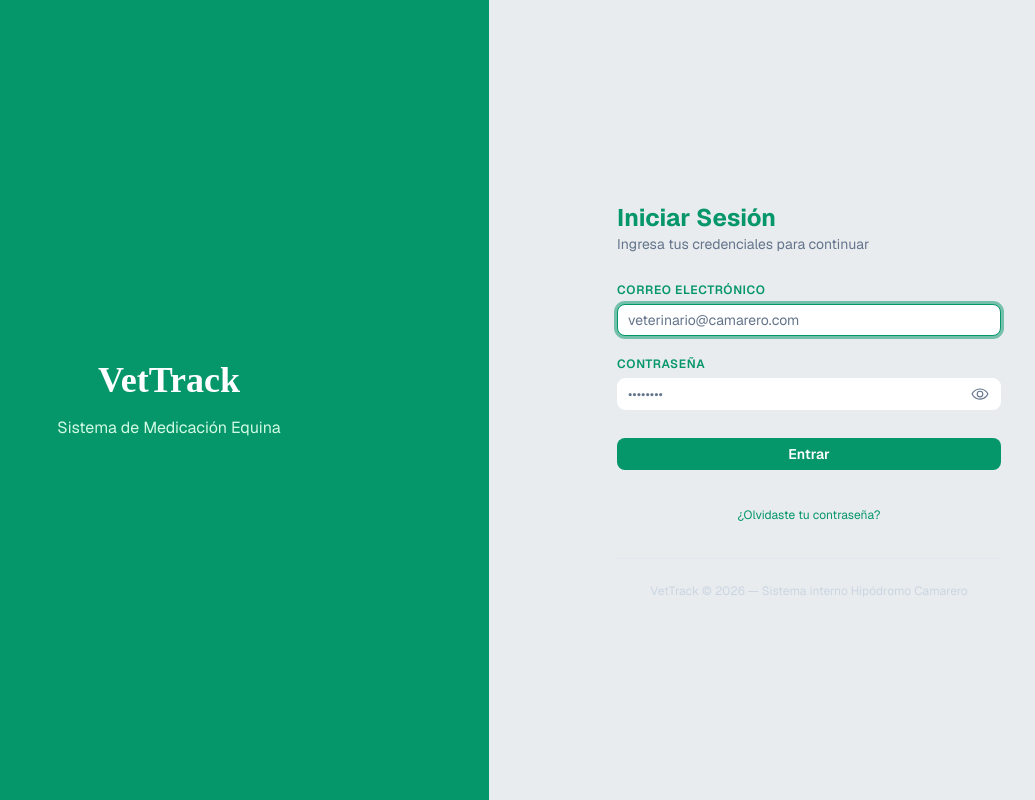
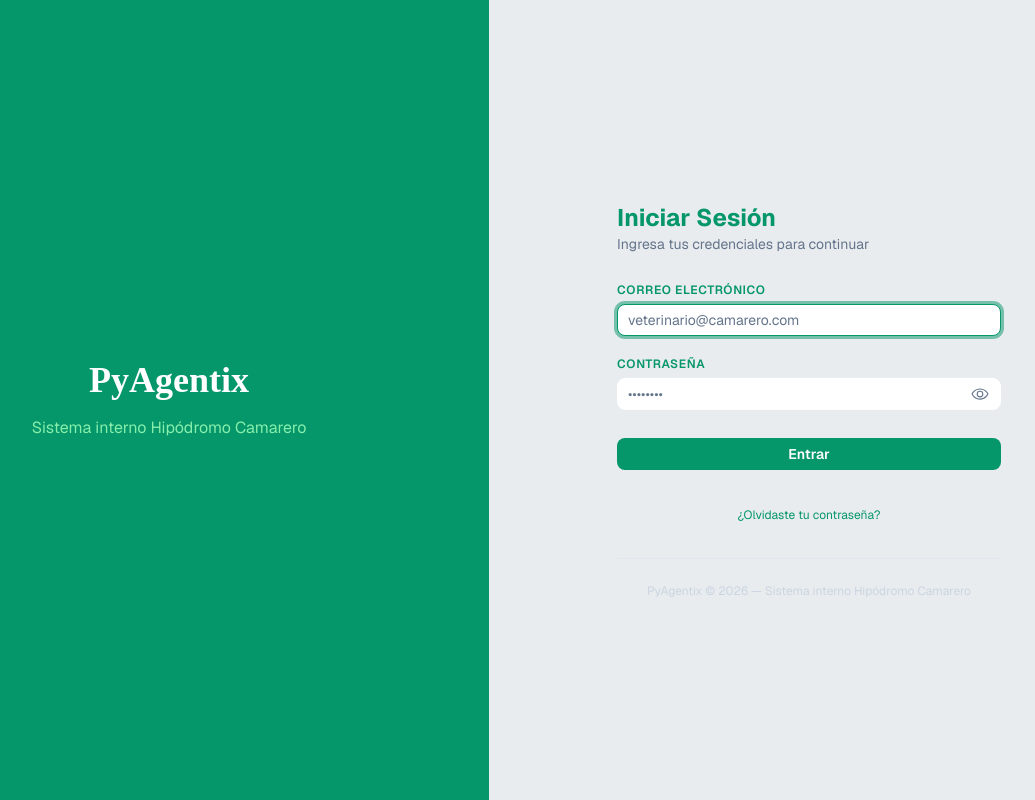
Before and after one commit to VuelveCandyB/vet_track, a Next.js app: page /login in a window 1280 px wide. Shown: the whole page, without its empty margins (151-1186 px from the left). Built offline with nearby package versions, Linux system fonts and the light colour scheme; no server answers; a web font is replaced by a local one.

Commit message:
refactor: cambiar nombre de VetTrack a PyAgentix
- Actualizar título en panel de login
- Actualizar footer en ambos formularios
- Cambiar descripción a 'Sistema interno Hipódromo Camarero'
- Oscurecer color de descripción (#D1FAE5 → #86EFAC)

```diff
--- a/app/(auth)/layout.tsx
+++ b/app/(auth)/layout.tsx
@@ -8,9 +8,9 @@ export default function AuthLayout({ children }: { children: React.ReactNode })
       >
         <div className="text-center">
           <h1 className="text-4xl font-bold text-white mb-4" style={{ fontFamily: 'Dela Gothic One' }}>
-            VetTrack
+            PyAgentix
           </h1>
-          <p style={{ color: '#D1FAE5' }}>Sistema de Medicación Equina</p>
+          <p style={{ color: '#86EFAC' }}>Sistema interno Hipódromo Camarero</p>
         </div>
       </div>
 
--- a/app/(auth)/login/login-form.tsx
+++ b/app/(auth)/login/login-form.tsx
@@ -127,7 +127,7 @@ export default function LoginForm() {
         </div>
 
         <div className="mt-8 pt-6 text-center text-xs" style={{ borderTop: '1px solid #E2E8F0', color: '#CBD5E1' }}>
-          VetTrack © 2026 — Sistema interno Hipódromo Camarero
+          PyAgentix © 2026 — Sistema interno Hipódromo Camarero
         </div>
       </div>
     )
@@ -199,7 +199,7 @@ export default function LoginForm() {
       </form>
 
       <div className="mt-8 pt-6 text-center text-xs" style={{ borderTop: '1px solid #E2E8F0', color: '#CBD5E1' }}>
-        VetTrack © 2026 — Sistema interno Hipódromo Camarero
+        PyAgentix © 2026 — Sistema interno Hipódromo Camarero
       </div>
     </div>
   )
```
